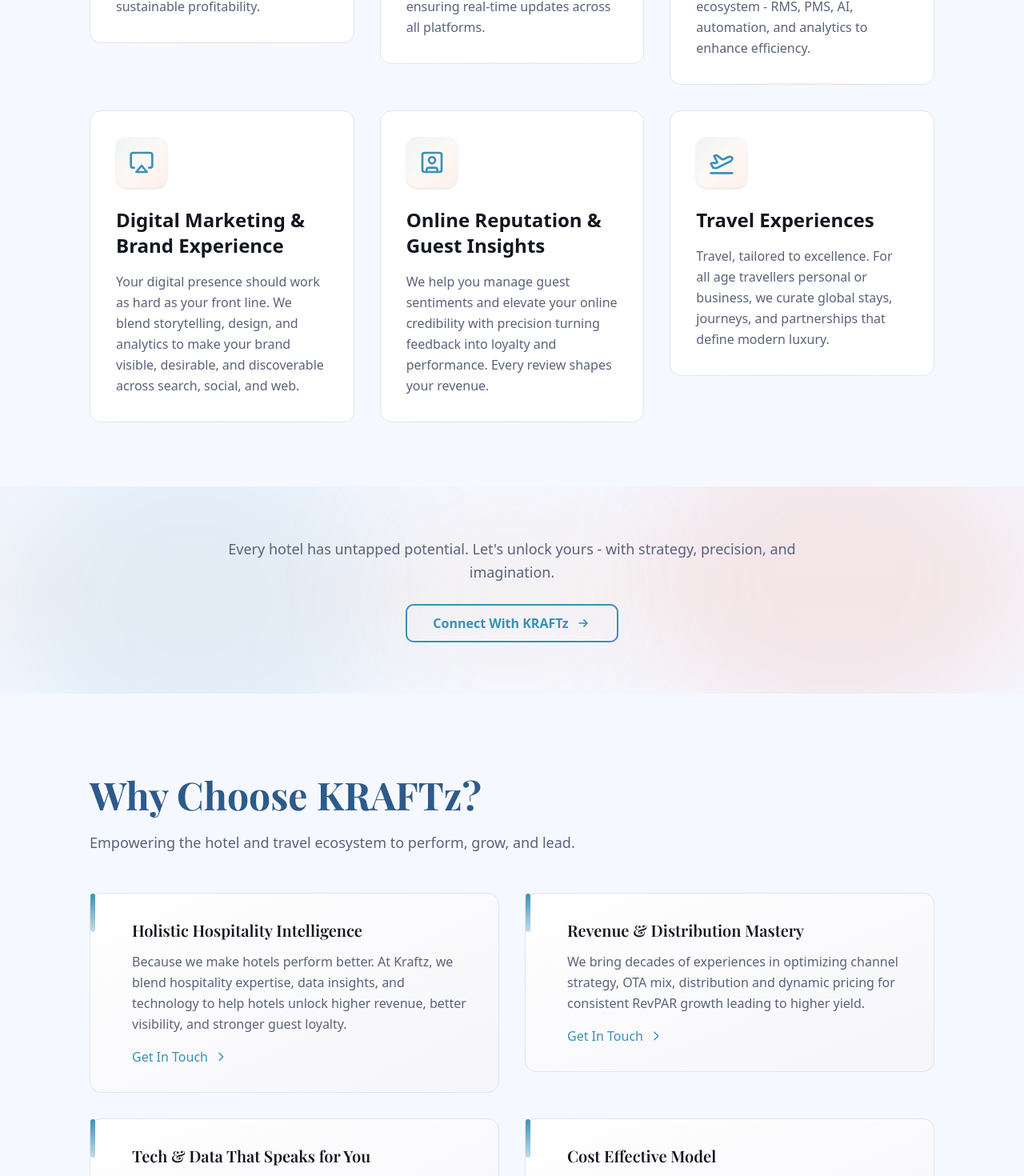
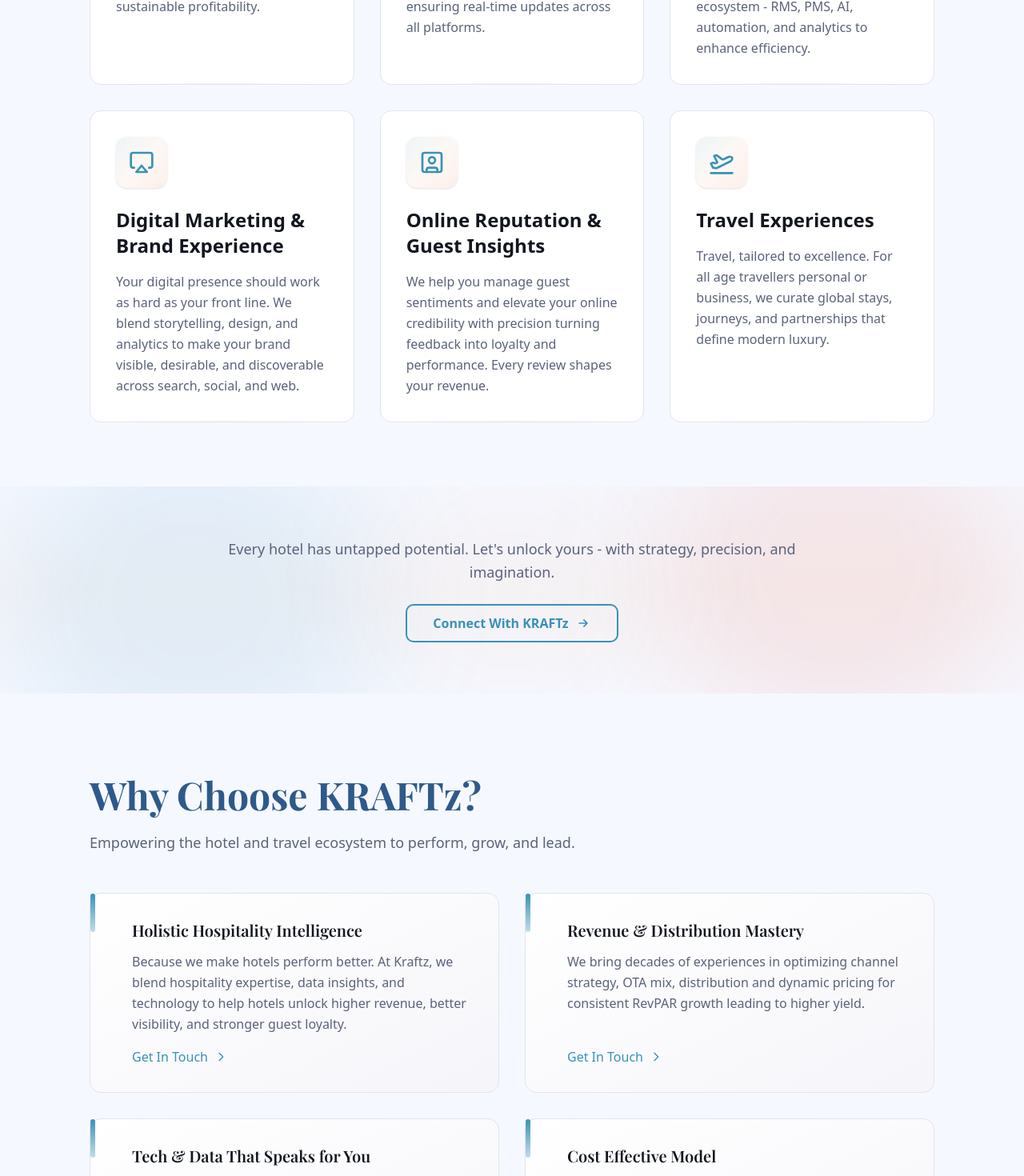
Before and after one commit to yashjk/Kraftz, a Next.js app: page / in a window 1280 px wide. Shown: the part 1900-3370 px from the top of the page at 80% size. Built offline with nearby package versions, Linux system fonts and the light colour scheme; no server answers.

Commit message:
add cosmetic refactoring

```diff
--- a/components/home/whatwedo.tsx
+++ b/components/home/whatwedo.tsx
@@ -144,10 +144,11 @@ function WhatWeDo() {
 								delay={itemDelay}
 								triggerOnce={true}
 								usePositionDelay={false}
+								className="h-full"
 							>
-								<Link href={service.href}>
+								<Link href={service.href} className="h-full block">
 									<motion.div
-										className="service-card group relative p-8 cursor-pointer"
+										className="service-card group relative p-8 cursor-pointer h-full flex flex-col"
 										whileHover={{ y: -8, transition: { duration: 0.3 } }}
 									>
 										{/* Decorative corner element */}
@@ -175,7 +176,7 @@ function WhatWeDo() {
 											{service.title}
 										</h3>
 
-										<p className="text-muted-foreground leading-relaxed text-sm md:text-base">
+										<p className="text-muted-foreground leading-relaxed text-sm md:text-base flex-grow">
 											{service.description}
 										</p>
 
--- a/components/home/whyus.tsx
+++ b/components/home/whyus.tsx
@@ -93,6 +93,7 @@ function Whyus() {
 								delay={itemDelay}
 								triggerOnce={true}
 								usePositionDelay={false}
+								className="h-full"
 							>
 								<motion.div
 									whileHover={{
@@ -100,7 +101,7 @@ function Whyus() {
 										scale: 1.02,
 										transition: { duration: 0.3 },
 									}}
-									className="card-3d relative p-6 md:p-8 rounded-xl bg-gradient-to-br from-white to-accent/5 border border-border transition-all duration-300 hover:shadow-lg hover:border-accent/40"
+									className="card-3d relative p-6 md:p-8 rounded-xl bg-gradient-to-br from-white to-accent/5 border border-border transition-all duration-300 hover:shadow-lg hover:border-accent/40 h-full flex flex-col"
 								>
 									<motion.div
 										className="absolute top-0 left-0 w-1.5 h-12 bg-gradient-to-b from-primary to-primary/30 rounded-full"
@@ -108,7 +109,7 @@ function Whyus() {
 										transition={{ duration: 0.3 }}
 									/>
 
-									<div className="pl-5">
+									<div className="pl-5 flex flex-col flex-grow">
 										<h3
 											className="text-lg md:text-xl font-semibold mb-3 text-foreground"
 											style={{
@@ -119,7 +120,7 @@ function Whyus() {
 											{feature.title}
 										</h3>
 
-										<p className="text-muted-foreground leading-relaxed mb-4 text-sm md:text-base">
+										<p className="text-muted-foreground leading-relaxed mb-4 text-sm md:text-base flex-grow">
 											<AnimatedText
 												text={feature.description}
 												wordDelay={0.02}
@@ -128,7 +129,7 @@ function Whyus() {
 											/>
 										</p>
 
-										<Link href="/contacts">
+										<Link href="/contacts" className="mt-auto">
 											<motion.div
 												className="inline-flex items-center text-primary font-medium transition-colors duration-300 hover:text-secondary cursor-pointer"
 												whileHover={{ x: 5 }}
```
